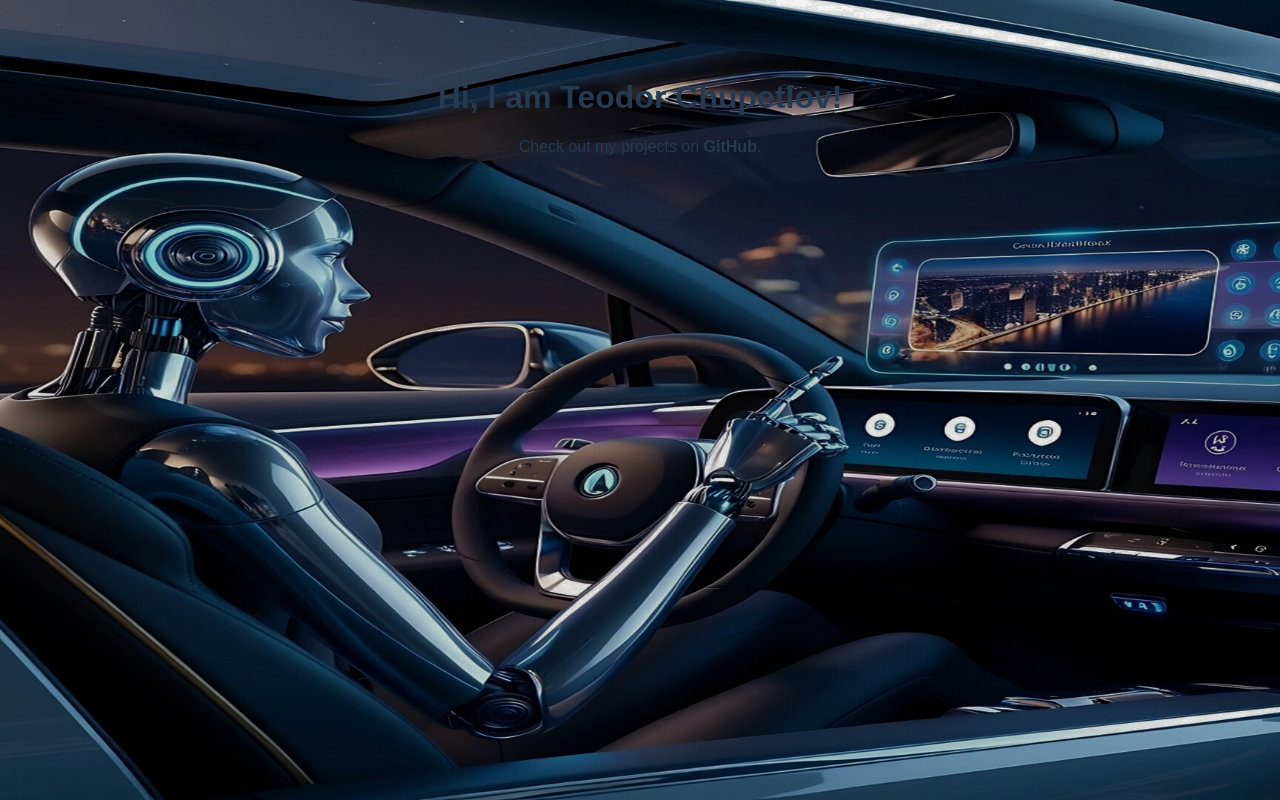
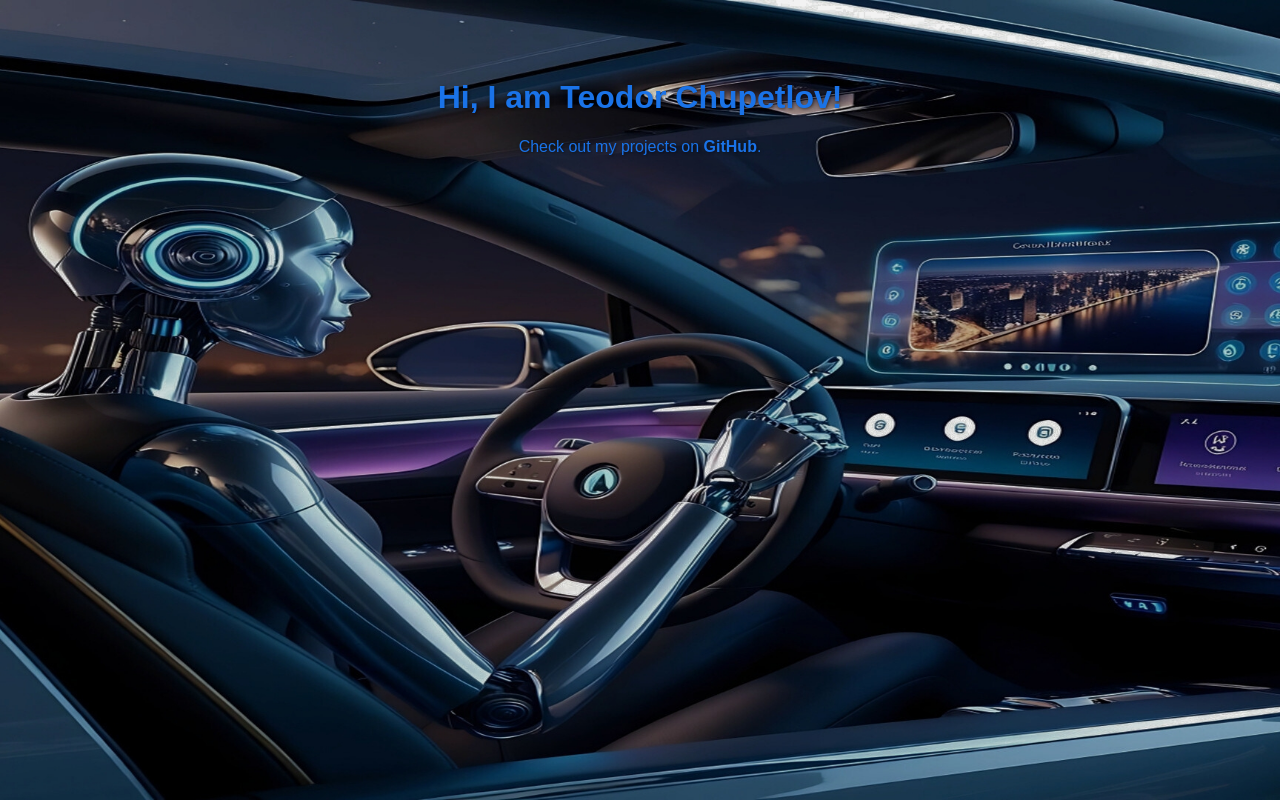
Before and after one commit to teochupi/teochupi.github.io, a plain HTML site: page index.html in a window 1280 px wide. Drawn offline with Linux system fonts and the light colour scheme.

Commit message:
Update style.css

```diff
--- a/style.css
+++ b/style.css
@@ -2,13 +2,14 @@ body {
     font-family: Arial, sans-serif;
     background: url('WEB_background.jpg') no-repeat center center fixed;
     background-size: cover;
-    color: #263a52; /* Светлосин цвят */
+    color: #1a73e8; /* Ярък син цвят (GitHub бутона) */
     text-align: center;
     padding: 50px;
 }
 
 h1, h2, h3, p, a {
-    color: #263a52 !important; /* Всички надписи със светлосин цвят */
+    color: #1a73e8 !important; /* Всички заглавия, параграфи и линкове */
+    text-shadow: 1px 1px 3px rgba(0, 0, 0, 0.5); /* Добавяне на малка сянка за по-добра четимост */
 }
 
 a {
@@ -18,5 +19,5 @@ a {
 
 a:hover {
     text-decoration: underline;
-    color: #1a73e8; /* По-ярък ефект при ховър */
+    color: #0d47a1; /* По-тъмен син при ховър */
 }
```
